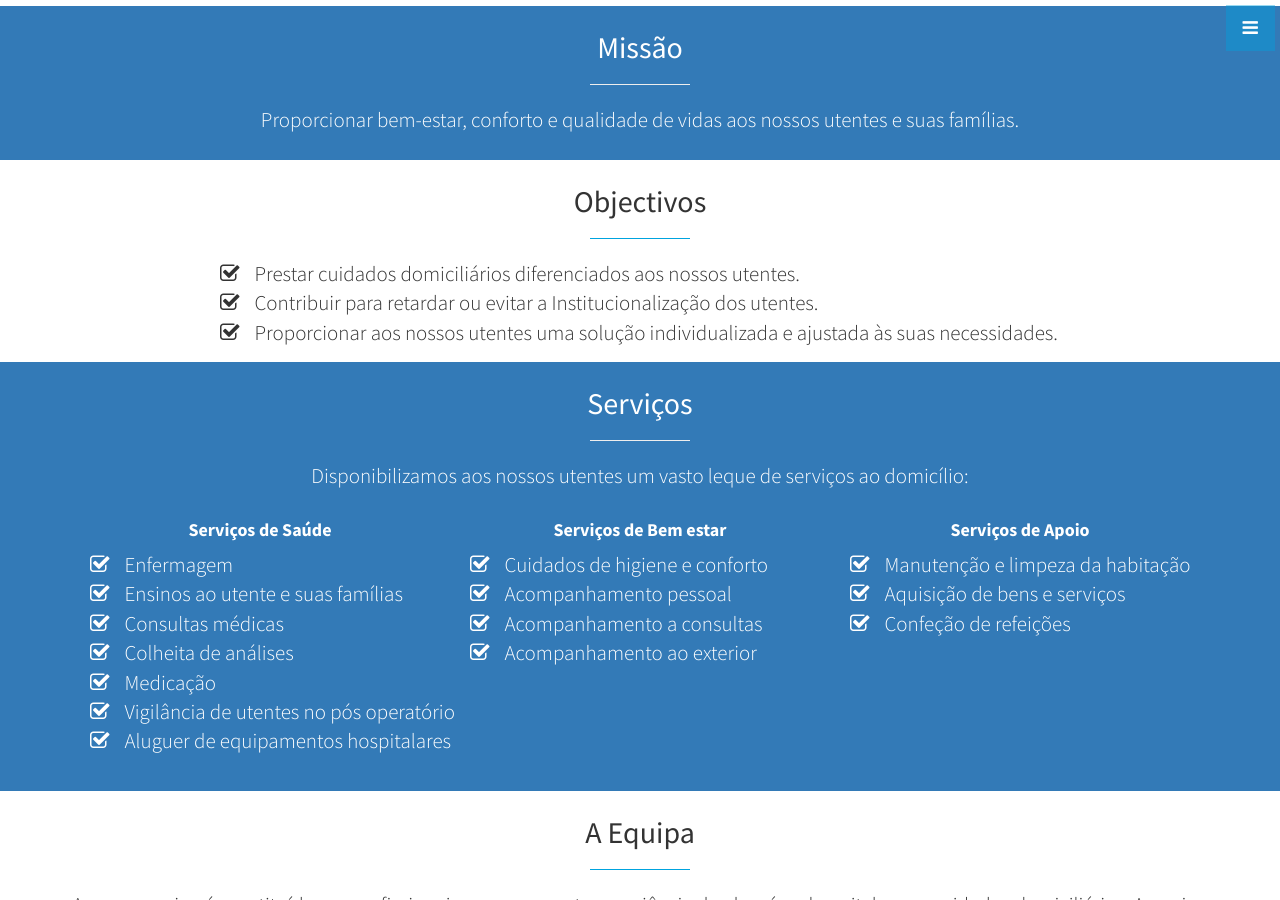
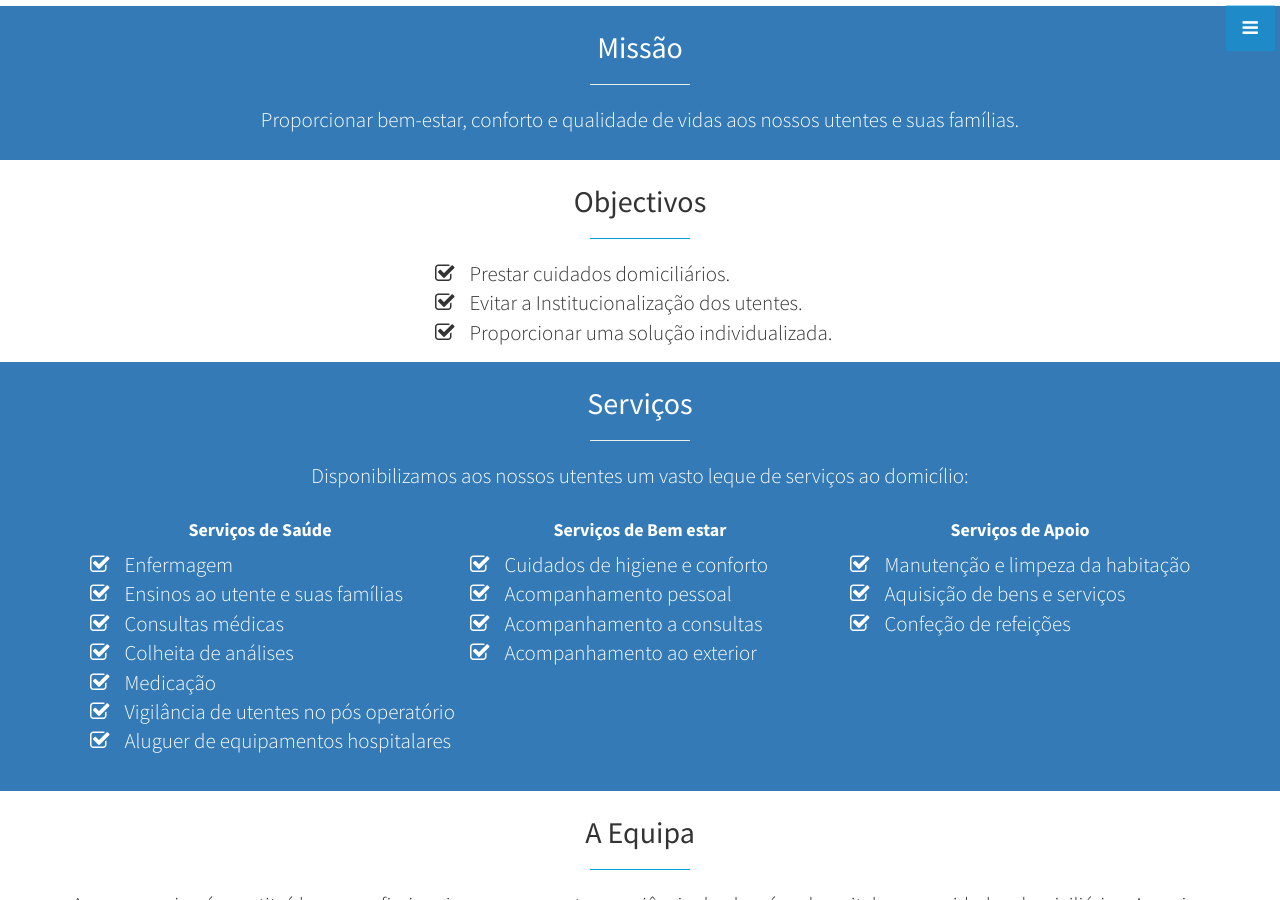
Before and after one commit to cuidarnolar/cuidarnolar, a Jekyll site: the page built from index.html, in a window 1280 px wide and 900 px high, scrolled down 1324 px. Built offline with Jekyll 4.4.1, drawn with Linux system fonts in a browser that asks for light colours.

Commit message:
change goal text

```diff
--- a/_includes/goals.html
+++ b/_includes/goals.html
@@ -6,10 +6,10 @@
         <hr class="small blue">
         <!--p class="lead">Sempre ao seu dispor com os melhores serviços <a target="_blank" href="http://join.deathtothestockphoto.com/">Death to the Stock Photo</a>.</p-->
         <p class="lead">
-          <ul class="lead fa-ul" style="width:850px;margin:0 auto;text-align:left">
-            <li><i class="fa fa-check-square-o navigation-icon" aria-hidden="true" style="margin-left:5px"></i><span>Prestar cuidados domiciliários diferenciados aos nossos utentes.</span></li>
-            <li><i class="fa fa-check-square-o navigation-icon" aria-hidden="true" style="margin-left:5px"></i><span>Contribuir para retardar ou evitar a Institucionalização dos utentes.</span></li>
-            <li><i class="fa fa-check-square-o navigation-icon" aria-hidden="true" style="margin-left:5px"></i><span>Proporcionar aos nossos utentes uma solução individualizada e ajustada às suas necessidades.</span></li>
+          <ul class="lead fa-ul" style="width:420px;margin:0 auto;text-align:left">
+            <li><i class="fa fa-check-square-o navigation-icon" aria-hidden="true" style="margin-left:5px"></i><span>Prestar cuidados domiciliários.</span></li>
+            <li><i class="fa fa-check-square-o navigation-icon" aria-hidden="true" style="margin-left:5px"></i><span>Evitar a Institucionalização dos utentes.</span></li>
+            <li><i class="fa fa-check-square-o navigation-icon" aria-hidden="true" style="margin-left:5px"></i><span>Proporcionar uma solução individualizada.</span></li>
           </ul>
         </p>
       </div>
--- a/_includes/team.html
+++ b/_includes/team.html
@@ -7,7 +7,7 @@
         <!--p class="lead">Sempre ao seu dispor com os melhores serviços <a target="_blank" href="http://join.deathtothestockphoto.com/">Death to the Stock Photo</a>.</p-->
         <p class="lead">A nossa equipa é constituída por profissionais com uma vasta experiência desde a área hospitalar aos cuidados domiciliários. A equipa de enfermagem desenhará, em conjunto com a sua família, um plano de cuidados individualizado mobilizando recursos humanos e técnicos para uma total eficácia do plano, e assim evitar o retrocesso ou mesmo agravamento da situação clinica do utente. Com vista a um maior acompanhamento e satisfação dos nossos utentes, a equipa de Coordenação realizará periodicamente visitas ao domicilio com a finalidade de:
         </p>
-        <ul class="lead fa-ul"style="width:400px;margin:0 auto;text-align:left" >
+        <ul class="lead fa-ul"style="width:420px;margin:0 auto;text-align:left" >
   <li><i class="fa fa-check-square-o navigation-icon" aria-hidden="true" style="margin-left:5px"></i><span>Avaliar a satisfação do utente e sua família</span></li>
   <li><i class="fa fa-check-square-o navigation-icon" aria-hidden="true" style="margin-left:5px"></i><span>Atualização do plano de cuidados</span></li>
 </ul>
```
